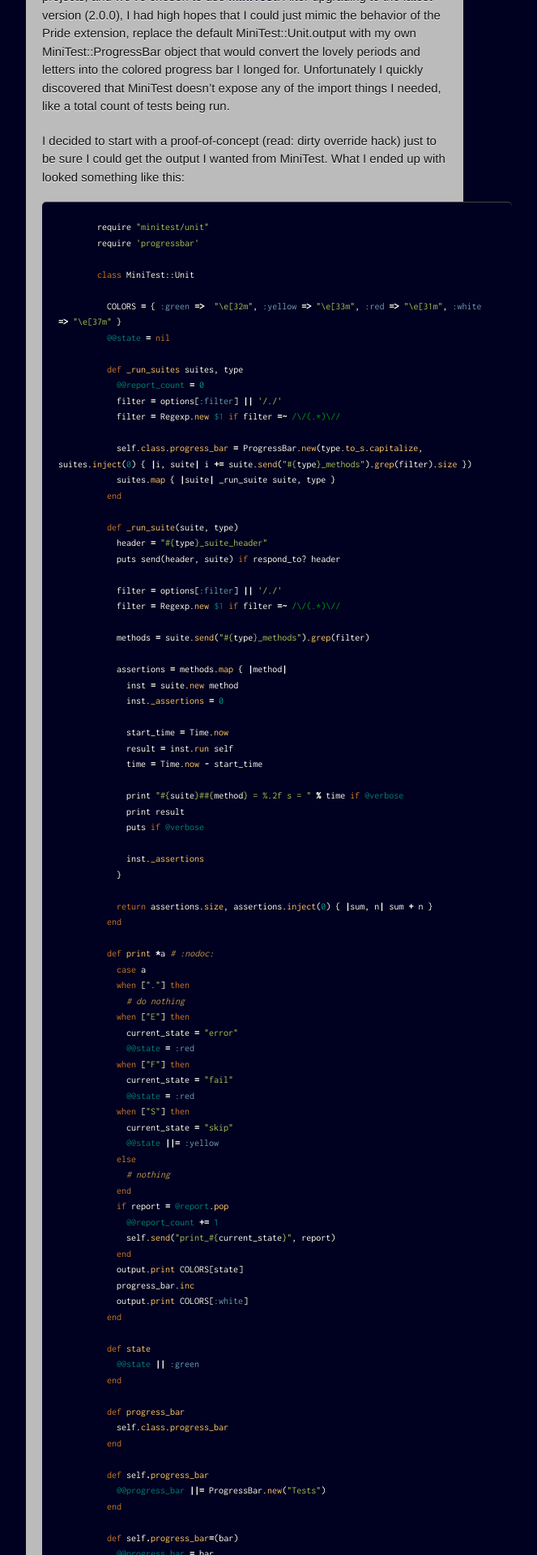
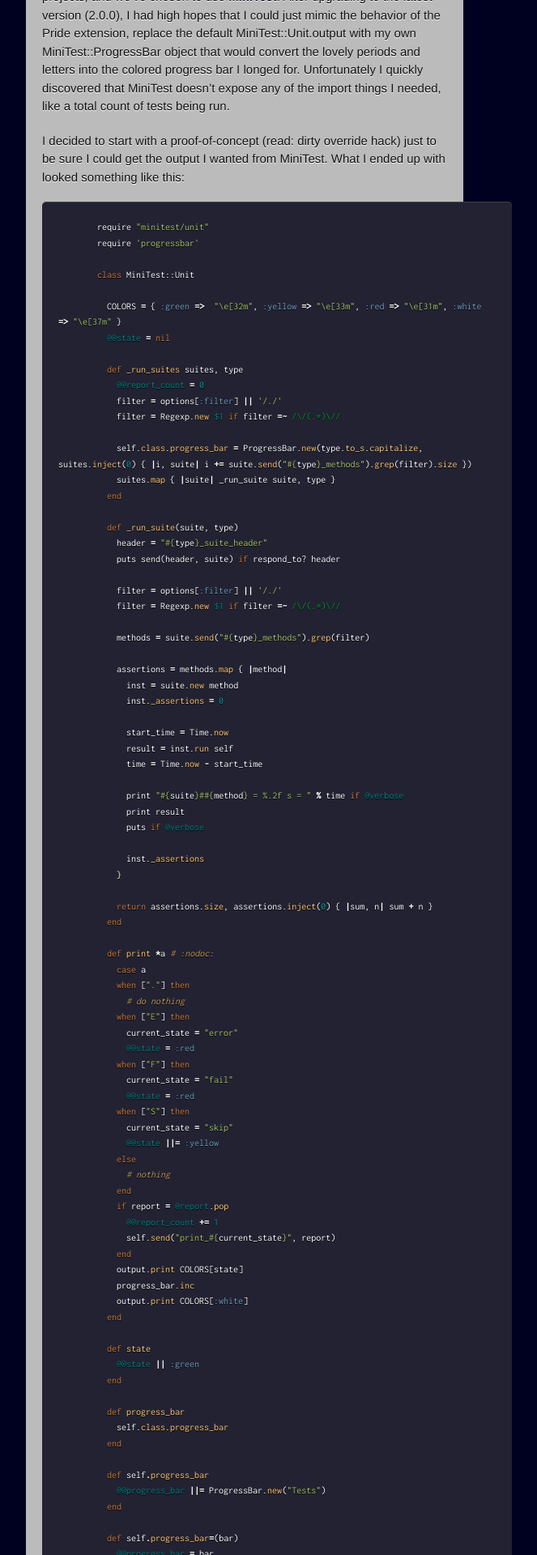
Before and after one commit to gotmayonase/blog, a Jekyll site: the page built from _posts/2010-11-19-minitest-progressbar.html, in a window 1280 px wide. Shown: the part 604-2524 px from the top of the page at 81% size, without its empty margins (323-986 px from the left). Built offline with Jekyll 4.4.1, drawn with Linux system fonts in a browser that asks for light colours; some web fonts are replaced; comment, search, counter and statistics services are not loaded.

Commit message:
changed code background color to a more grey blue

```diff
--- a/css/screen.css
+++ b/css/screen.css
@@ -326,7 +326,7 @@ div#content pre
   -moz-box-shadow:0 -1px 0 #444;
   -webkit-border-radius:5px;
   -webkit-box-shadow:0 -1px 0 #444;
-  background-color:#000020;
+  background-color:#223;
   color:#fff;
   font-size: 13px;
   padding: 20px;
```
Also changed, not shown: 1 other file.
